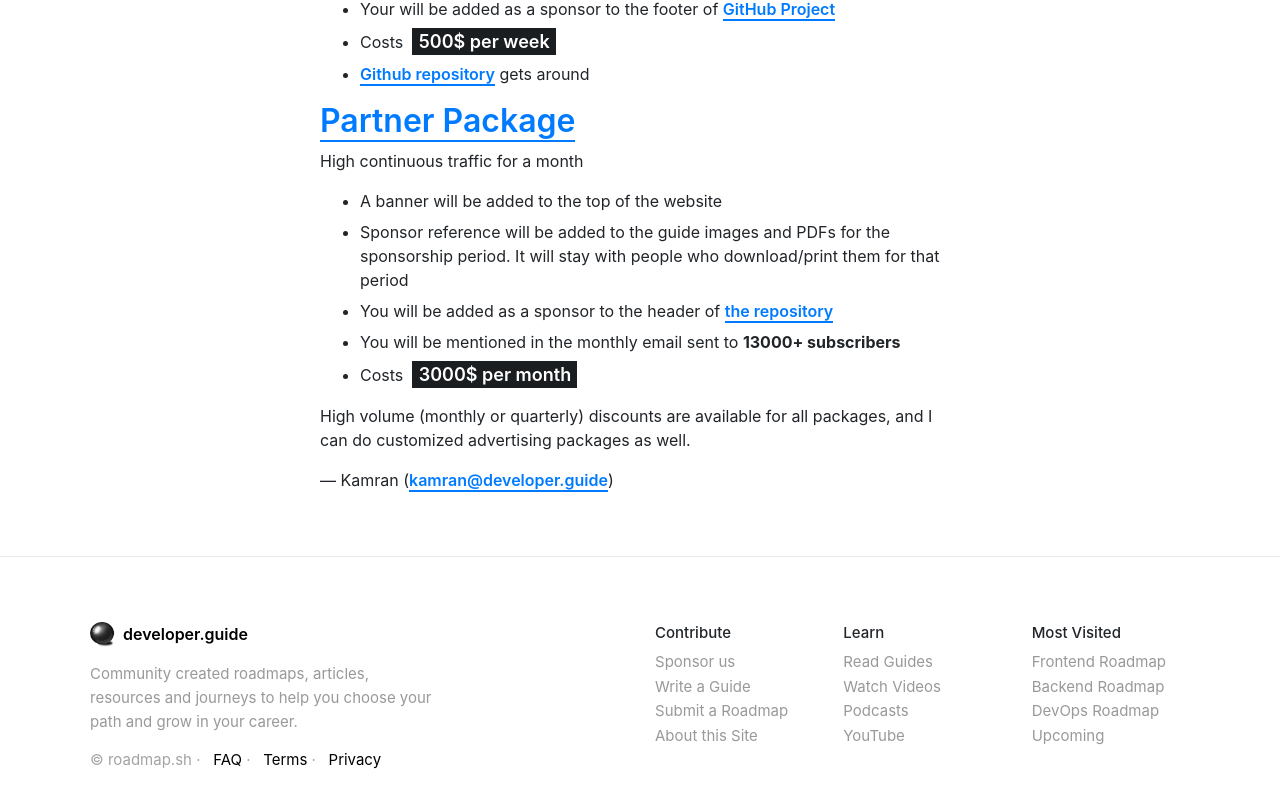
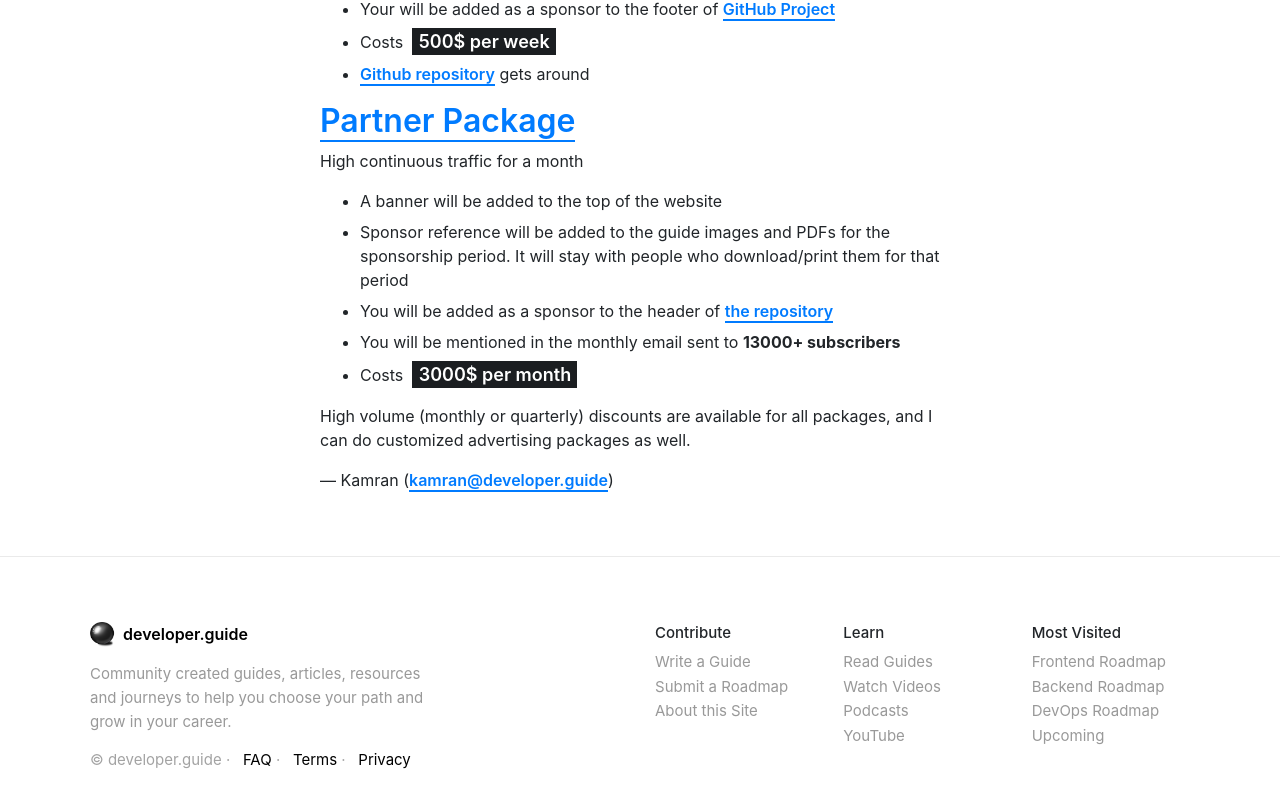
Before and after one commit to artyomDev/developer.guide, a Next.js app: page /sponsors in a window 1280 px wide. Shown: the part 1059-1865 px from the top of the page. Built offline with nearby package versions, Linux system fonts and the light colour scheme; no server answers; a small style sheet from the web is missing.

Commit message:
site config

```diff
--- a/components/page-footer/index.js
+++ b/components/page-footer/index.js
@@ -12,10 +12,10 @@ const PageFooter = () => (
               <a href="/" className='brand'><img src="/brand.png" alt="" /> developer.guide </a>
             </div>
             <div className="brand-explanation">
-              <p>Community created roadmaps, articles, resources and journeys to help you choose your path and grow in your career.</p>
+              <p>Community created guides, articles, resources and journeys to help you choose your path and grow in your career.</p>
             </div>
             <p className='meta-links'>
-              &copy; roadmap.sh &middot;
+              &copy; developer.guide &middot;
               &nbsp; <a href="/about">FAQ</a> &middot;
               &nbsp; <a href="/terms">Terms</a> &middot;
               &nbsp; <a href="/privacy">Privacy</a>
@@ -25,7 +25,6 @@ const PageFooter = () => (
         <div className="site-contribute foot-col col-12 col-sm-4 col-lg-2">
           <ul>
             <li className='foot-header'>Contribute</li>
-            <li><a href='https://gum.co/roadmap-sh'  target="_blank">Sponsor us</a></li>
             <li><a href={ siteConfig.url.addGuide } target="_blank">Write a Guide</a></li>
             <li><a href={ siteConfig.url.addRoadmap } target="_blank">Submit a Roadmap</a></li>
             <li><a href='/about'>About this Site</a></li>
```
